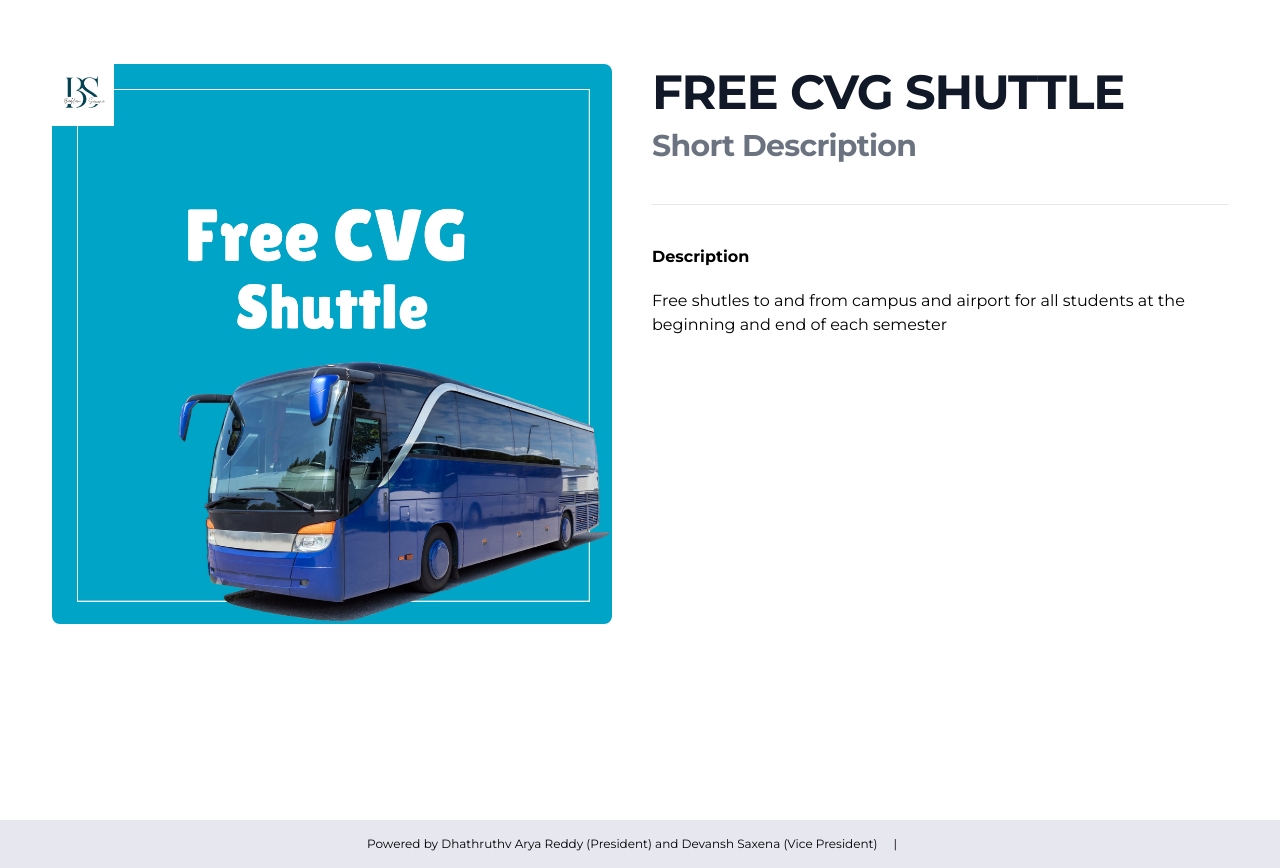
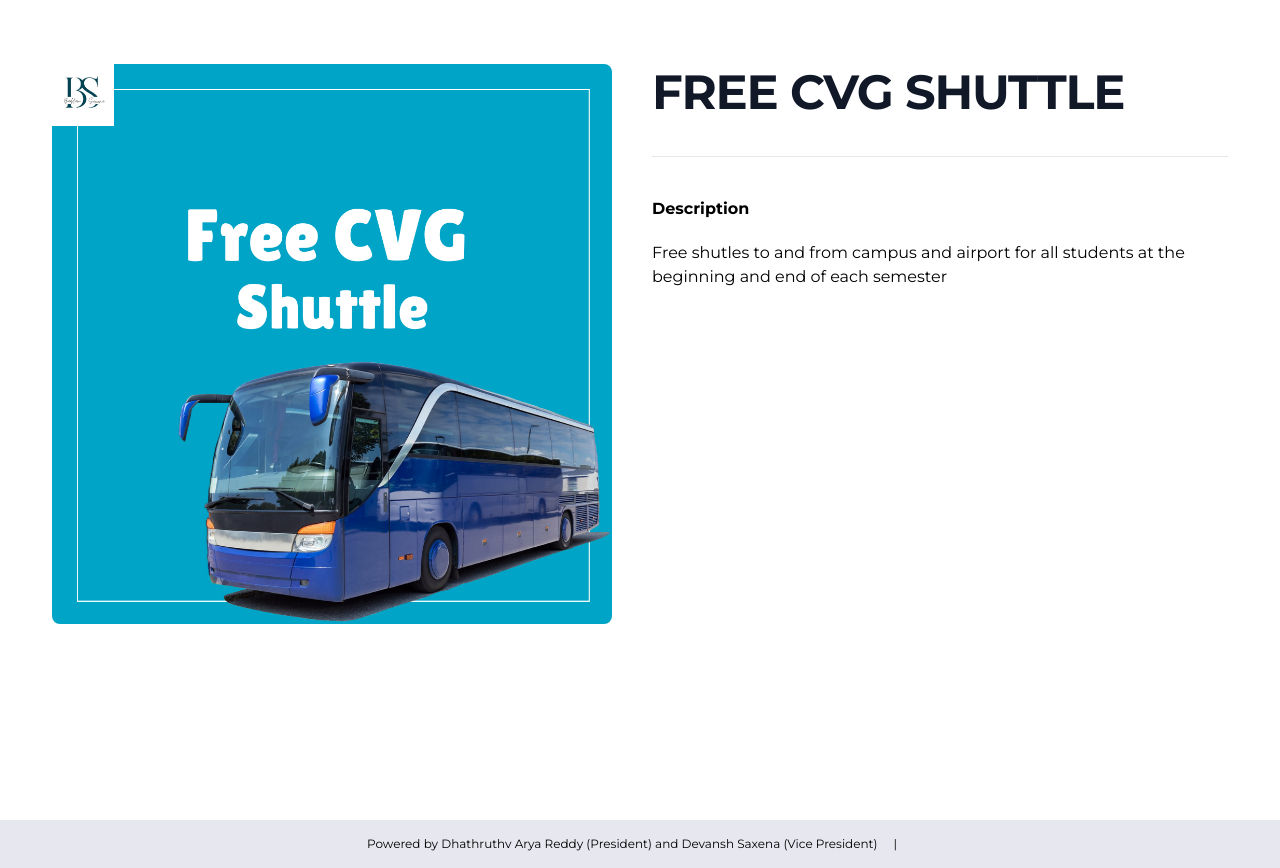
Before and after one commit to nishilfaldu/campaign-website-2023, a Next.js app: page /campaign/1 in a window 1280 px wide. Built offline with nearby package versions, Linux system fonts and the light colour scheme.

Commit message:
feat(client): remove short desc tag

```diff
--- a/pages/campaign/[slug].tsx
+++ b/pages/campaign/[slug].tsx
@@ -19,9 +19,9 @@ export default function Product({ campaignPoint }) {
             <h1 className="mt-1 text-4xl font-bold uppercase text-gray-900 sm:text-5xl sm:tracking-tight lg:text-5xl">
               {campaignPoint.name}
             </h1>
-            <h1 className="mt-3 text-4xl font-bold text-gray-500 sm:text-3xl sm:tracking-tight lg:text-3xl">
+            {/* <h1 className="mt-3 text-4xl font-bold text-gray-500 sm:text-3xl sm:tracking-tight lg:text-3xl">
               {campaignPoint.shortDescription}
-            </h1>
+            </h1> */}
             <div className="mt-10 mb-5 border-t border-gray-200 pt-10 font-bold">
               Description
             </div>
```
